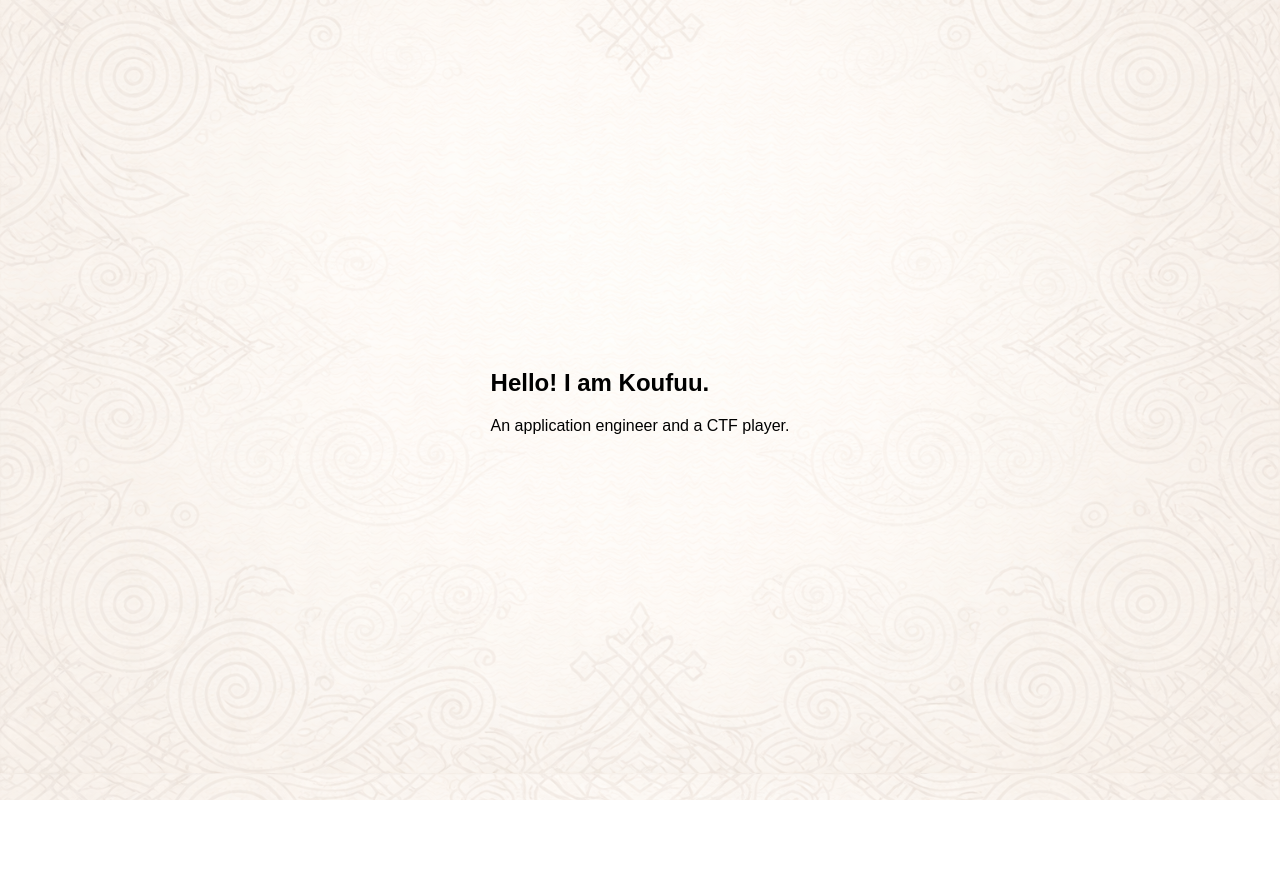
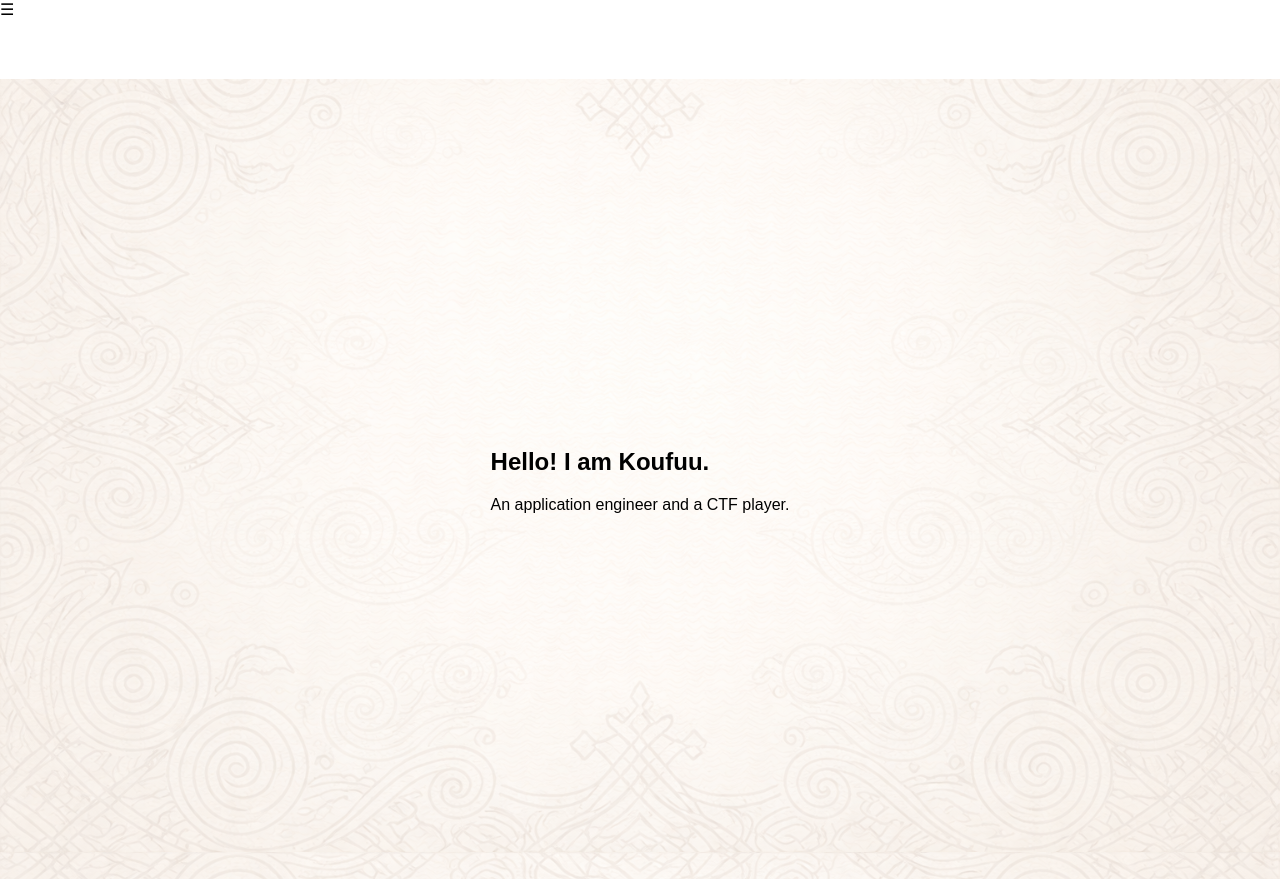
Before and after one commit to Koufuu15/Koufuu-Portfolio, a Vue app: page / in a window 1280 px wide. Before the commit the page ends 800 px from the top, so only its background shows below. Built offline with nearby package versions, Linux system fonts and the light colour scheme.

Commit message:
ハンバーガーメニューを追加

```diff
--- a/src/App.vue
+++ b/src/App.vue
@@ -1,4 +1,5 @@
 <template>
+  <Header />
   <div class="wrapper">
     <section
       v-for="(panel, index) in visiblePanels"
@@ -15,6 +16,7 @@
 import { shallowRef, onMounted, ref } from 'vue'
 import { animate } from 'animejs'
 
+import Header from './components/Header.vue'
 import Hero from './components/Hero.vue'
 import About from './components/About.vue'
 import Works from './components/Works.vue'
@@ -107,6 +109,7 @@ onMounted(() => {
 
 <style scoped>
 .wrapper {
+  margin-top: 60px; /* Headerの高さ分ずらす */
   position: relative;
   height: 100vh;
   width: 100vw;
--- a/src/components/About.vue
+++ b/src/components/About.vue
@@ -7,8 +7,8 @@
           <ul>
             <li><strong>Programming Languages:</strong><br> Python, JavaScript, Java</li>
             <li><strong>Web Development:</strong><br> HTML, CSS, Node.js</li>
-            <li><strong>CTF Skills:</strong><br> Reverse Engineering, Binary Exploitation, Web Security</li>
-            <li><strong>Tools:</strong><br> Wireshark, Burp Suite, Kali Linux, Ghidra, Binary ninja</li>
+            <li><strong>CTF Skills:</strong><br> Just a beginner, all categories</li>
+            <li><strong>Tools:</strong><br> Kali Linux</li>
           </ul>
         </div>
         <div class="box">
@@ -47,6 +47,7 @@ h1 {
   display: grid;
   grid-template-columns: 1fr 1fr;
   gap: 30px;
+  overflow-y: auto;
 }
 
 /* カード */
--- /dev/null
+++ b/src/components/Header.vue
@@ -0,0 +1,19 @@
+<template>
+  <header>
+    <div class="hamburger" @click="isOpen = !isOpen">
+      ☰
+    </div>
+    <nav v-if="isOpen">
+      <ul>
+        <li><a href="#home">Home</a></li>
+        <li><a href="#about">About</a></li>
+        <li><a href="#contact">Contact</a></li>
+      </ul>
+    </nav>
+  </header>
+</template>
+
+<script setup>
+import { ref } from 'vue'
+const isOpen = ref(false)
+</script>
```
